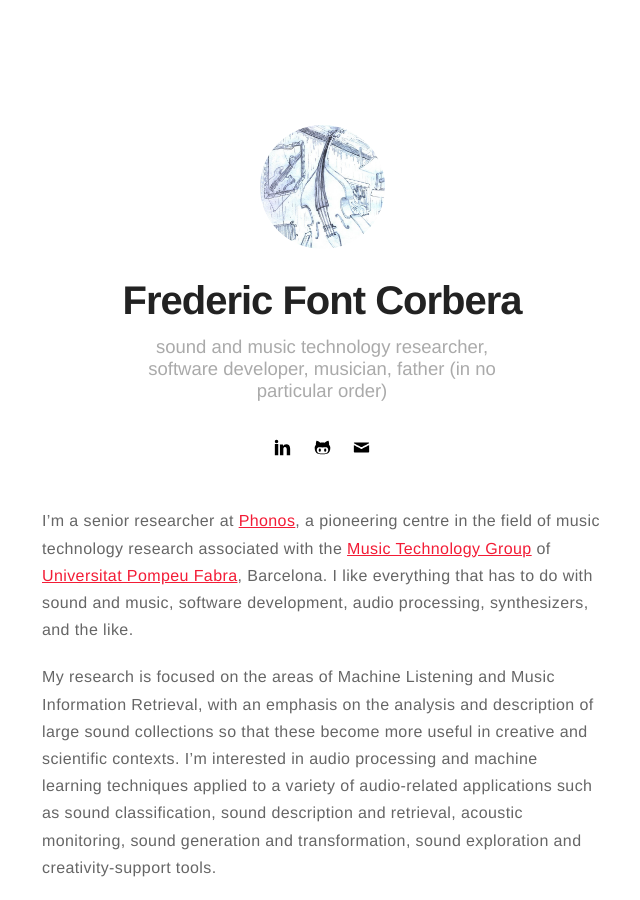
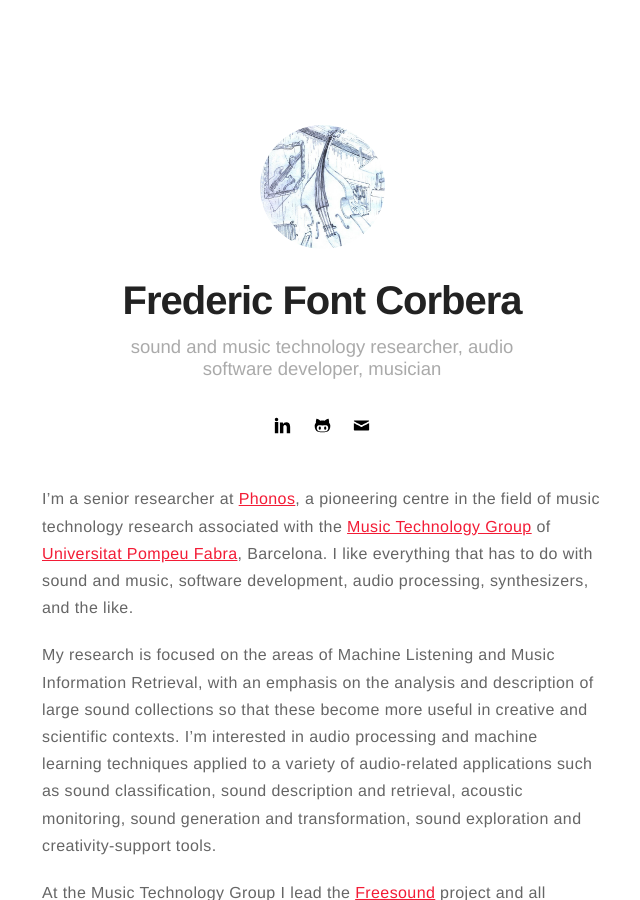
Before and after one commit to ffont/ffont.github.io, a Jekyll site: the page built from index.html, in a window 1280 px wide and 900 px high. Shown: the whole window, without its empty margins (318-958 px from the left). Built offline with Jekyll 4.4.1, drawn with Linux system fonts in a browser that asks for light colours.

Commit message:
Update _config.yml

```diff
--- a/_config.yml
+++ b/_config.yml
@@ -1,6 +1,6 @@
 # main text of home
 name: Frederic Font Corbera
-bio: sound and music technology researcher, software developer, musician, father (in no particular order)
+bio: sound and music technology researcher, audio software developer, musician
 
 # twitter summary info
 description: My personal website
```
